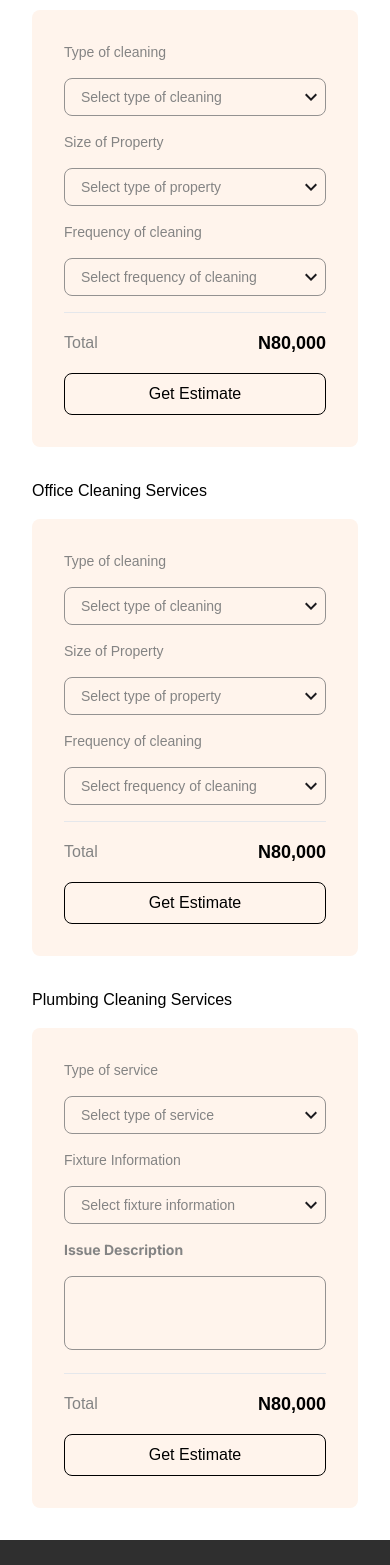
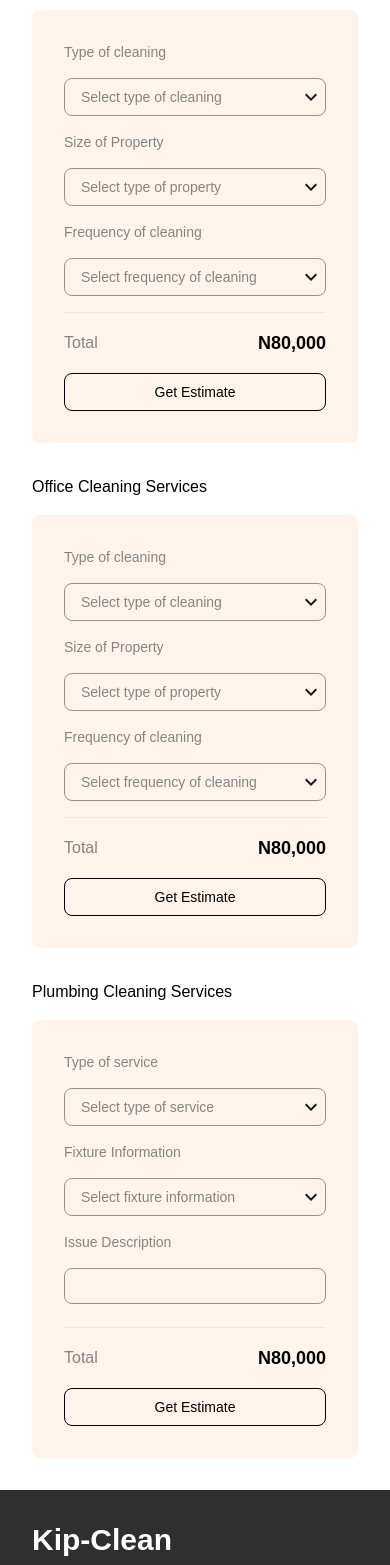
Before and after one commit to mosesfawole/kipclean-v1, a React (Vite) app: page /pricing in a window 390 px wide. Shown: the part 432-1997 px from the top of the page. Built offline with nearby package versions, Linux system fonts and the light colour scheme; a web font is replaced by a local one.

Commit message:
pricing page revamp

```diff
--- a/src/components/pricing/Office.jsx
+++ b/src/components/pricing/Office.jsx
@@ -122,7 +122,7 @@ const Office = () => {
           <p className="font-light "> Total</p>
           <h1 className="text-lg font-bold text-black">N80,000</h1>
         </div>
-        <button className="px-4 py-2 md:py-10 font-medium text-center text-black border-[1.5px] text-base border-black rounded-lg w-full hover:bg-[#CC5500] hover:text-white transition-all duration-300">
+        <button className="px-4 py-2 md:py-10 font-medium text-center text-black border-[1.5px] text-sm md:text-base border-black rounded-lg w-full hover:bg-[#CC5500] hover:text-white transition-all duration-300">
           Get Estimate
         </button>
       </div>
--- a/src/components/pricing/Plumbing.jsx
+++ b/src/components/pricing/Plumbing.jsx
@@ -78,11 +78,13 @@ const Plumbing = () => {
         {/*  */}
         {/*  */}
         <div>
-          <h1 className="font-bold text-sm font-Inter ">Issue Description</h1>
+          <h1 className="md:font-bold text-sm font-normal ">
+            Issue Description
+          </h1>
           <div className=" mt-4 ">
             <textarea
               type="text"
-              className="border bg-transparent border-[#949291] rounded-lg font-medium text-sm  px-4 py-4 outline-none w-full  resize-none"
+              className="border overflow-hidden bg-transparent border-[#949291] rounded-lg font-medium text-sm  px-2 py-2  outline-none h-9 w-full  resize-none"
             ></textarea>
           </div>
         </div>
@@ -92,7 +94,7 @@ const Plumbing = () => {
           <p className="font-light "> Total</p>
           <h1 className="text-lg font-bold text-black">N80,000</h1>
         </div>
-        <button className="px-4 py-2 md:py-10 font-medium text-center text-black border-[1.5px] text-base border-black rounded-lg w-full hover:bg-[#CC5500] hover:text-white transition-all duration-300">
+        <button className="px-4 py-2 md:py-10 font-medium text-center text-black border-[1.5px] text-sm md:text-base border-black rounded-lg w-full hover:bg-[#CC5500] hover:text-white transition-all duration-300">
           Get Estimate
         </button>
       </div>
--- a/src/components/pricing/Residential.jsx
+++ b/src/components/pricing/Residential.jsx
@@ -127,7 +127,7 @@ const Residential = () => {
           <p className="font-light "> Total</p>
           <h1 className="text-lg font-bold text-black">N80,000</h1>
         </div>
-        <button className="px-4 py-2 md:py-10 font-medium text-center text-black border-[1.5px] text-base border-black rounded-lg w-full hover:bg-[#CC5500] hover:text-white transition-all duration-300">
+        <button className="px-4 py-2 md:py-10 font-medium text-center text-black border-[1.5px] text-sm md:text-base border-black rounded-lg w-full hover:bg-[#CC5500] hover:text-white transition-all duration-300">
           Get Estimate
         </button>
       </div>
```
